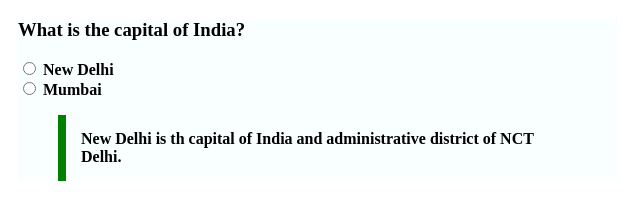
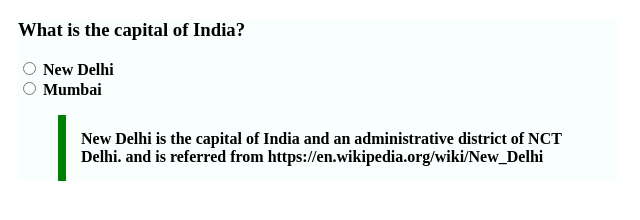
Before and after one commit to acciojob/trivia-Bhupendra8896, a website: page main.html in a window 1280 px wide. Shown: the whole page, without its empty margins (0-640 px from the left). Drawn offline with Linux system fonts and the light colour scheme.

Commit message:
created a submission

```diff
--- a/main.html
+++ b/main.html
@@ -18,7 +18,7 @@
 <label for="">New Delhi</label> <br>
 <input type="radio" name="state" value="Mumbai">
 <label for="">Mumbai</label>
-<blockquote cite="https://en.wikipedia.org/wiki/New_Delhi"> New Delhi is th capital of India and administrative district of NCT Delhi.</blockquote>
+<blockquote cite="https://en.wikipedia.org/wiki/New_Delhi"> New Delhi is the capital of India and an administrative district of NCT Delhi. and is referred from https://en.wikipedia.org/wiki/New_Delhi</blockquote>
 </form>
 </div>
 </body>
```
